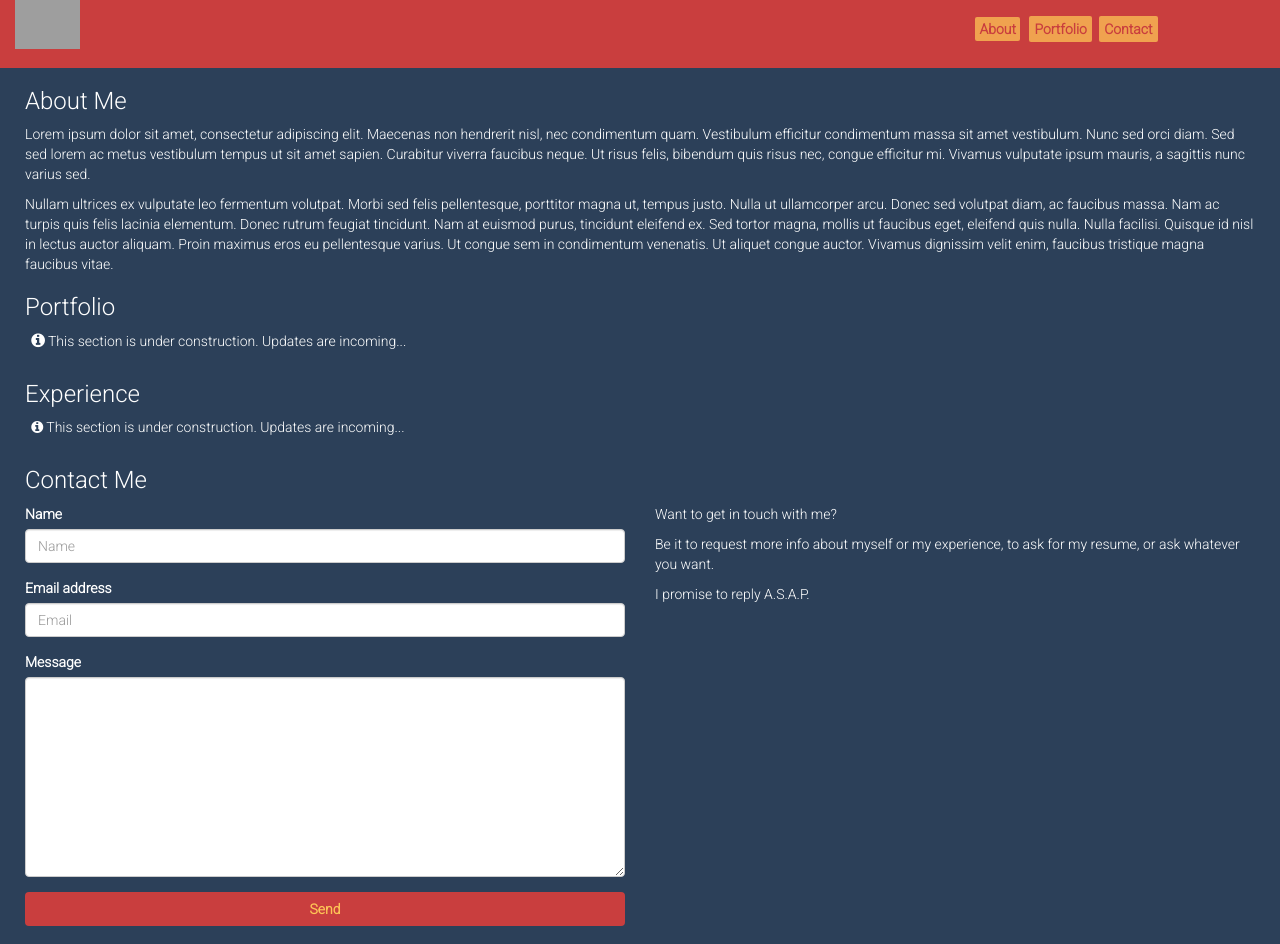
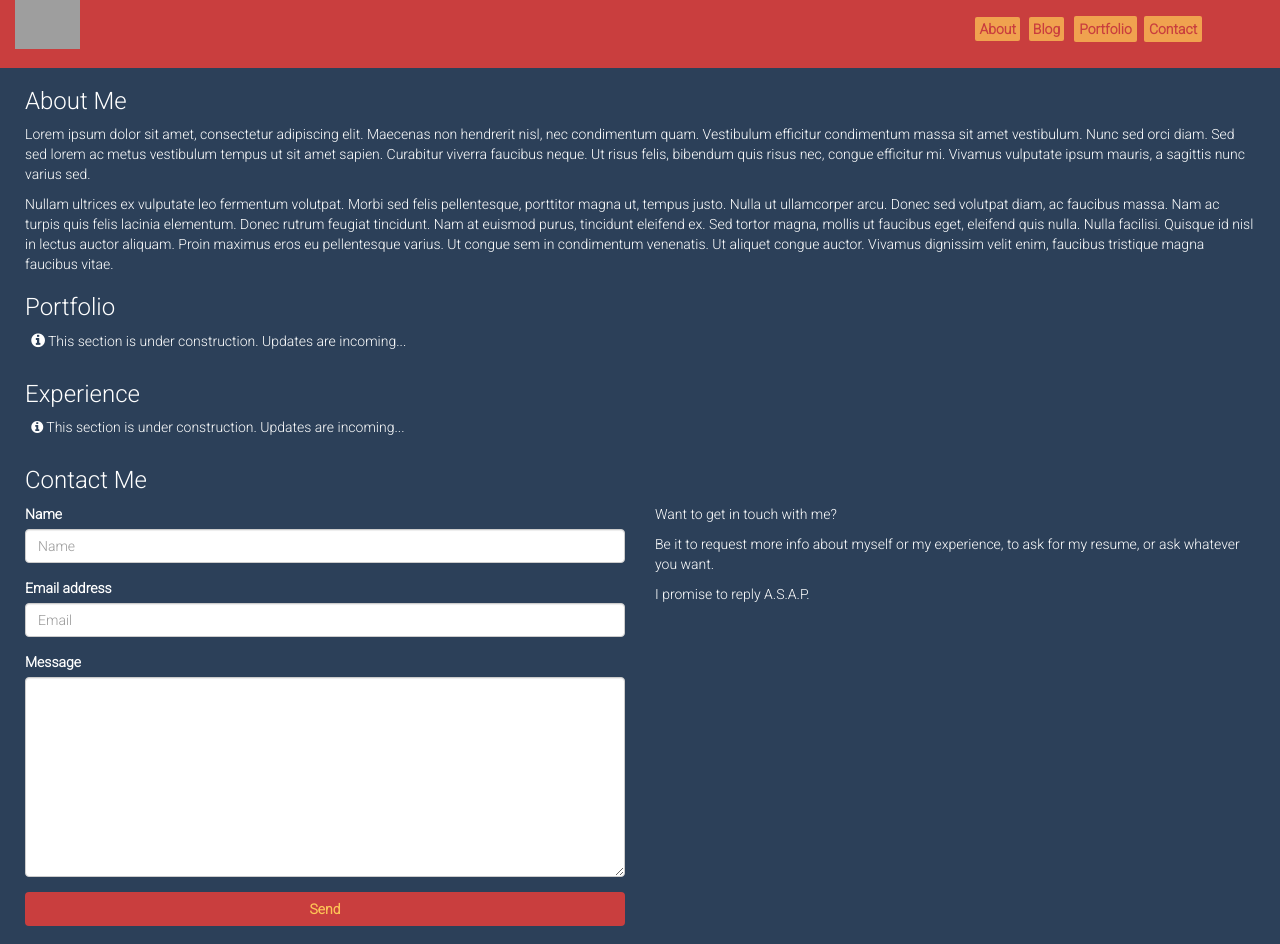
Before and after one commit to agarcialeon/agarcialeon.github.io, a plain HTML site: page index.html in a window 1280 px wide. Shown: the top 944 px of the page. Drawn offline with nearby package versions, Linux system fonts and the light colour scheme; grey boxes are pictures that could not be loaded.

Commit message:
Update index.html
Added link to blog repository.

```diff
--- a/index.html
+++ b/index.html
@@ -38,6 +38,11 @@
                     <li>
                         <a href="#about">
                         About
+                        </a>
+                    </li>
+                    <li>
+                        <a href="/blog">
+                        Blog
                         </a>
                     </li>
                     <li>
```
